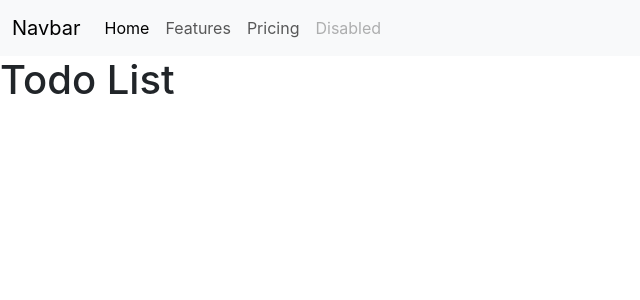
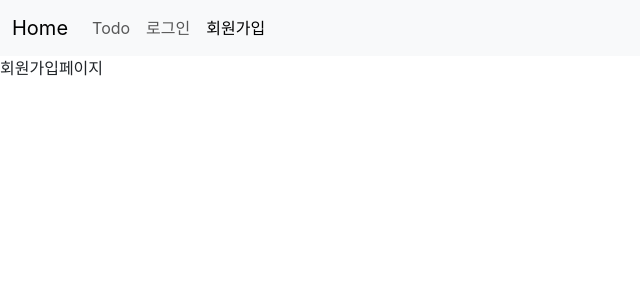
Before and after one commit to gong25/wanted-pre-onboarding-frontend, a React (Create React App) app: page /signup in a window 1280 px wide. Shown: the top 300 px of the page, without its empty margins (0-640 px from the left). Built offline with nearby package versions, Linux system fonts and the light colour scheme.

Commit message:
home,todolist,signup,signin 페이지 및 라우팅 추가함

```diff
--- a/src/App.js
+++ b/src/App.js
@@ -1,11 +1,20 @@
+import { BrowserRouter, Routes, Route } from "react-router-dom";
+
 import Navbar from "./components/Navbar";
+import routes from "./routes";
 
 function App() {
   return (
-    <div className="App">
-      <Navbar />
-      <h1>Todo List</h1>
-    </div>
+    <BrowserRouter>
+      <div className="App">
+        <Navbar />
+        <Routes>
+          {routes.map((route) => {
+            return <Route path={route.path} element={route.element} key={route.path} exact />;
+          })}
+        </Routes>
+      </div>
+    </BrowserRouter>
   );
 }
 
--- a/src/components/Navbar.js
+++ b/src/components/Navbar.js
@@ -1,12 +1,15 @@
+import React from "react";
+import { Link, NavLink } from "react-router-dom";
+
 const Navbar = () => {
   return (
-    <nav class="navbar navbar-expand-lg bg-body-tertiary">
-      <div class="container-fluid">
-        <a class="navbar-brand" href="#">
-          Navbar
-        </a>
+    <nav className="navbar navbar-expand-lg bg-body-tertiary">
+      <div className="container-fluid">
+        <Link className="navbar-brand" to="/">
+          Home
+        </Link>
         <button
-          class="navbar-toggler"
+          className="navbar-toggler"
           type="button"
           data-bs-toggle="collapse"
           data-bs-target="#navbarNav"
@@ -14,27 +17,24 @@ const Navbar = () => {
           aria-expanded="false"
           aria-label="Toggle navigation"
         >
-          <span class="navbar-toggler-icon"></span>
+          <span className="navbar-toggler-icon"></span>
         </button>
-        <div class="collapse navbar-collapse" id="navbarNav">
-          <ul class="navbar-nav">
-            <li class="nav-item">
-              <a class="nav-link active" aria-current="page" href="#">
-                Home
-              </a>
+        <div className="collapse navbar-collapse" id="navbarNav">
+          <ul className="navbar-nav">
+            <li className="nav-item">
+              <NavLink className={({ isActive }) => (isActive ? "nav-link active" : "nav-link")} to="/todolist">
+                Todo
+              </NavLink>
             </li>
-            <li class="nav-item">
-              <a class="nav-link" href="#">
-                Features
-              </a>
+            <li className="nav-item">
+              <NavLink className={({ isActive }) => (isActive ? "nav-link active" : "nav-link")} to="/signin">
+                로그인
+              </NavLink>
             </li>
-            <li class="nav-item">
-              <a class="nav-link" href="#">
-                Pricing
-              </a>
-            </li>
-            <li class="nav-item">
-              <a class="nav-link disabled">Disabled</a>
+            <li className="nav-item">
+              <NavLink className={({ isActive }) => (isActive ? "nav-link active" : "nav-link")} to="/signup">
+                회원가입
+              </NavLink>
             </li>
           </ul>
         </div>
--- a/src/index.js
+++ b/src/index.js
@@ -1,15 +1,11 @@
-import React from 'react';
-import ReactDOM from 'react-dom/client';
-import './index.css';
-import App from './App';
-import reportWebVitals from './reportWebVitals';
+import React from "react";
+import ReactDOM from "react-dom/client";
+import "./index.css";
+import App from "./App";
+import reportWebVitals from "./reportWebVitals";
 
-const root = ReactDOM.createRoot(document.getElementById('root'));
-root.render(
-  <React.StrictMode>
-    <App />
-  </React.StrictMode>
-);
+const root = ReactDOM.createRoot(document.getElementById("root"));
+root.render(<App />);
 
 // If you want to start measuring performance in your app, pass a function
 // to log results (for example: reportWebVitals(console.log))
--- /dev/null
+++ b/src/pages/Home.js
@@ -0,0 +1,9 @@
+const Home = () => {
+  return (
+    <>
+      <h1>홈입니다</h1>
+    </>
+  );
+};
+
+export default Home;
--- /dev/null
+++ b/src/pages/SignIn.js
@@ -0,0 +1,9 @@
+const SignIn = () => {
+  return (
+    <>
+      <div>로그인페이지</div>
+    </>
+  );
+};
+
+export default SignIn;
--- /dev/null
+++ b/src/pages/SignUp.js
@@ -0,0 +1,9 @@
+const SignUp = () => {
+  return (
+    <>
+      <div>회원가입페이지</div>
+    </>
+  );
+};
+
+export default SignUp;
--- /dev/null
+++ b/src/pages/TodoList.js
@@ -0,0 +1,9 @@
+const TodoList = () => {
+  return (
+    <>
+      <div>투두리스트</div>
+    </>
+  );
+};
+
+export default TodoList;
--- /dev/null
+++ b/src/routes.js
@@ -0,0 +1,25 @@
+import Home from "./pages/Home";
+import SignIn from "./pages/SignIn";
+import SignUp from "./pages/SignUp";
+import TodoList from "./pages/TodoList";
+
+const router = [
+  {
+    path: "/",
+    element: <Home />,
+  },
+  {
+    path: "/signin",
+    element: <SignIn />,
+  },
+  {
+    path: "/signup",
+    element: <SignUp />,
+  },
+  {
+    path: "/todolist",
+    element: <TodoList />,
+  },
+];
+
+export default router;
```
